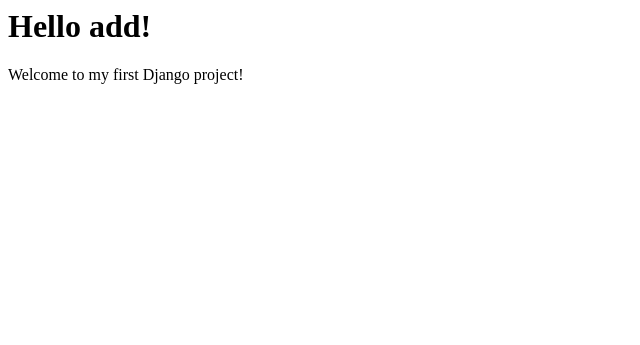
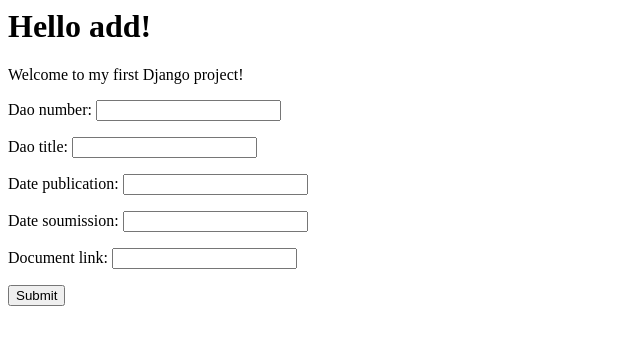
Before and after one commit to HamaBarhamou/BACOREX-SARL, a Django app: page /dao/add/ in a window 1280 px wide. Shown: the top 345 px of the page, without its empty margins (0-640 px from the left). Run offline with Django 4.2, Linux system fonts and the light colour scheme.

Commit message:
creation de formulaire #2

```diff
--- a/BACOREX_SARL/dao/forms.py
+++ b/BACOREX_SARL/dao/forms.py
@@ -1,8 +1,19 @@
 from django import forms
+from .models import DAO
 
 class DaoForm(forms.Form):
-    dao_number = forms.CharField(label='AA0/ OOA', max_length=200)
-    dao_title = forms.CharField(label='Tile', max_length=200)
-    date_publication = forms.DateTimeField(label='Date')
-    date_soumission = forms.DateTimeField(label='Date')
-    document_link = forms.CharField(label=' N AA0/ OOA', max_length=500)
+    dao_number = forms.CharField(max_length=200)
+    dao_title = forms.CharField(max_length=200)
+    date_publication = forms.DateTimeField()
+    date_soumission = forms.DateTimeField()
+    document_link = forms.CharField(max_length=500)
+    """class Meta:
+        model = DAO
+        fields = (
+                    'dao_number',
+                    'dao_title',
+                    'date_publication',
+                    'date_soumission',
+                    'document_link'
+                )
+        """
--- a/BACOREX_SARL/dao/templates/add_dao.html
+++ b/BACOREX_SARL/dao/templates/add_dao.html
@@ -1,6 +1,12 @@
 
-<h1>Hello add! </h1>
-<p>Welcome to my first Django project!</p>
-
-</body>
+<html>
+    <body>
+        <h1>Hello add! </h1>
+        <p>Welcome to my first Django project!</p>
+        <form action="/your-name/" method="post">
+            {% csrf_token %}
+            {{ form.as_p }}
+            <input type="submit" value="Submit">
+        </form>
+    </body>
 </html>
--- a/BACOREX_SARL/dao/views.py
+++ b/BACOREX_SARL/dao/views.py
@@ -14,5 +14,13 @@
     #render(request, 'dao/home_dao.html',{})
 
 def add_dao(request):
+    if request.method == 'POST':
+        form = DaoForm(request.POST)
+        if form.is_valid():
+            form.save()
+    else:
+        form = DaoForm()
+
+    context = {'form':form}
     template = loader.get_template('add_dao.html')
-    return HttpResponse(template.render({}, request))
+    return HttpResponse(template.render(context, request))
```
